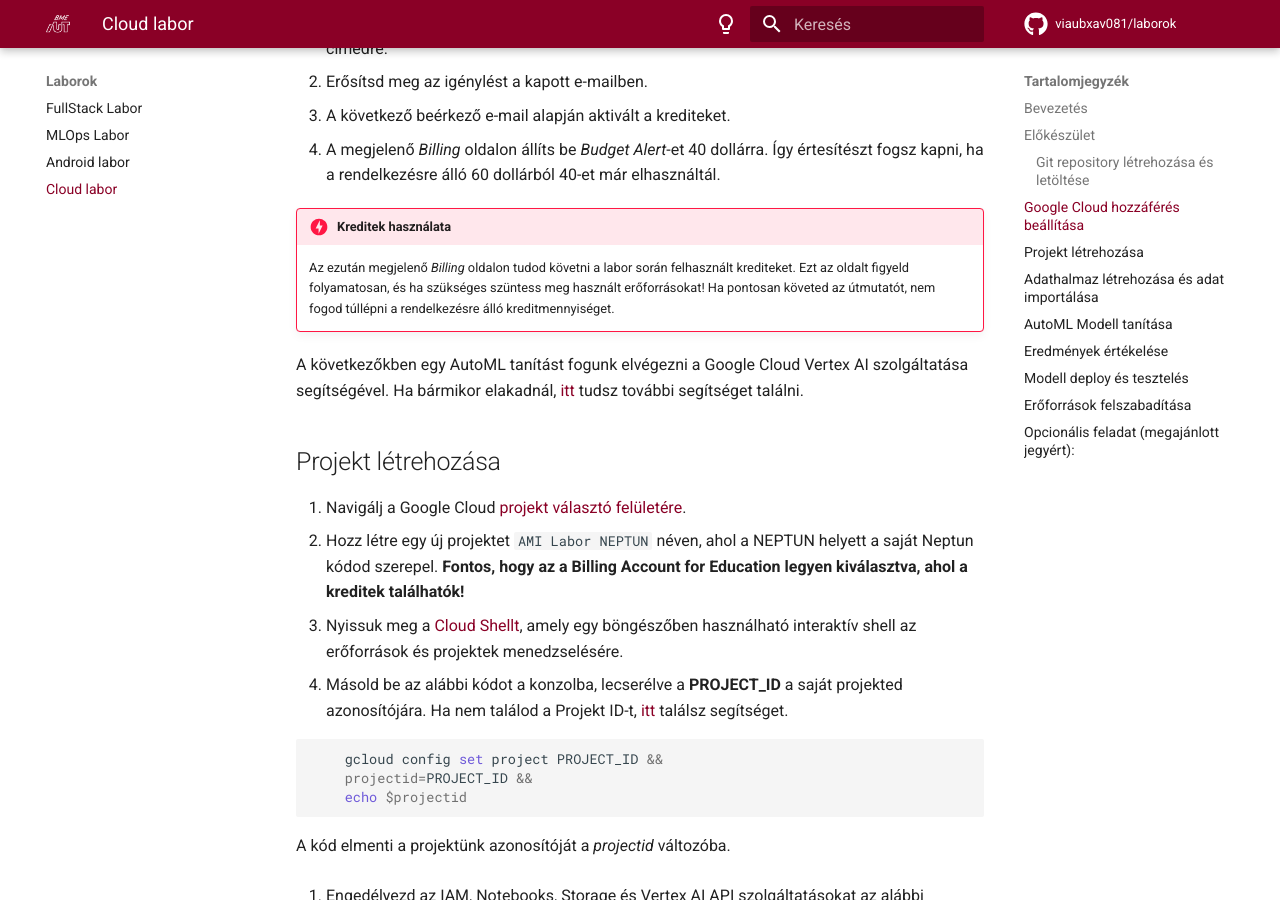
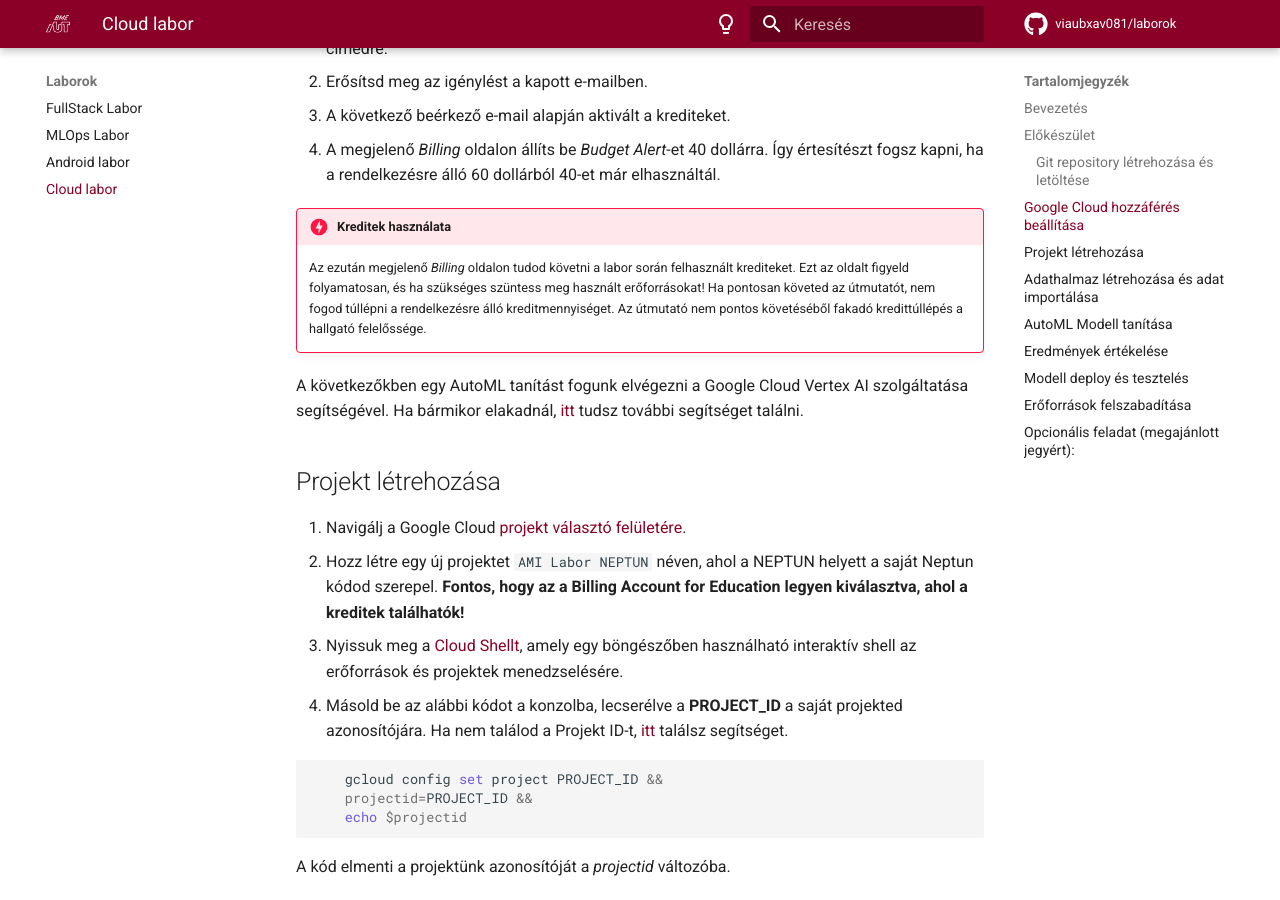
Before and after one commit to VIAUBXAV081/laborok, an MkDocs documentation site: the page built from docs/laborok/5/index.md, in a window 1280 px wide and 900 px high, scrolled down 874 px. Built offline with MkDocs 1.6.1 and Material for MkDocs 9.7.7, drawn with Linux system fonts in a browser that asks for light colours; comment, search, counter and statistics services are not loaded.

Commit message:
Update index.md

```diff
--- a/docs/laborok/5/index.md
+++ b/docs/laborok/5/index.md
@@ -28,7 +28,7 @@ A feladatok megoldása során ne felejtsd el követni a feladatbeadás folyamat
 4. A megjelenő *Billing* oldalon állíts be *Budget Alert*-et 40 dollárra. Így értesítészt fogsz kapni, ha a rendelkezésre álló 60 dollárból 40-et már elhasználtál.
 
 !!!danger "Kreditek használata"
-	Az ezután megjelenő *Billing* oldalon tudod követni a labor során felhasznált krediteket. Ezt az oldalt figyeld folyamatosan, és ha szükséges szüntess meg használt erőforrásokat! Ha pontosan követed az útmutatót, nem fogod túllépni a rendelkezésre álló kreditmennyiséget.
+	Az ezután megjelenő *Billing* oldalon tudod követni a labor során felhasznált krediteket. Ezt az oldalt figyeld folyamatosan, és ha szükséges szüntess meg használt erőforrásokat! Ha pontosan követed az útmutatót, nem fogod túllépni a rendelkezésre álló kreditmennyiséget. Az útmutató nem pontos követéséből fakadó kredittúllépés a hallgató felelőssége.
 
 A következőkben egy AutoML tanítást fogunk elvégezni a Google Cloud Vertex AI szolgáltatása segítségével. Ha bármikor elakadnál, [itt](https://cloud.google.com/vertex-ai/docs/tutorials/image-classification-automl/overview?authuser=0) tudsz további segítséget találni.
 
```
